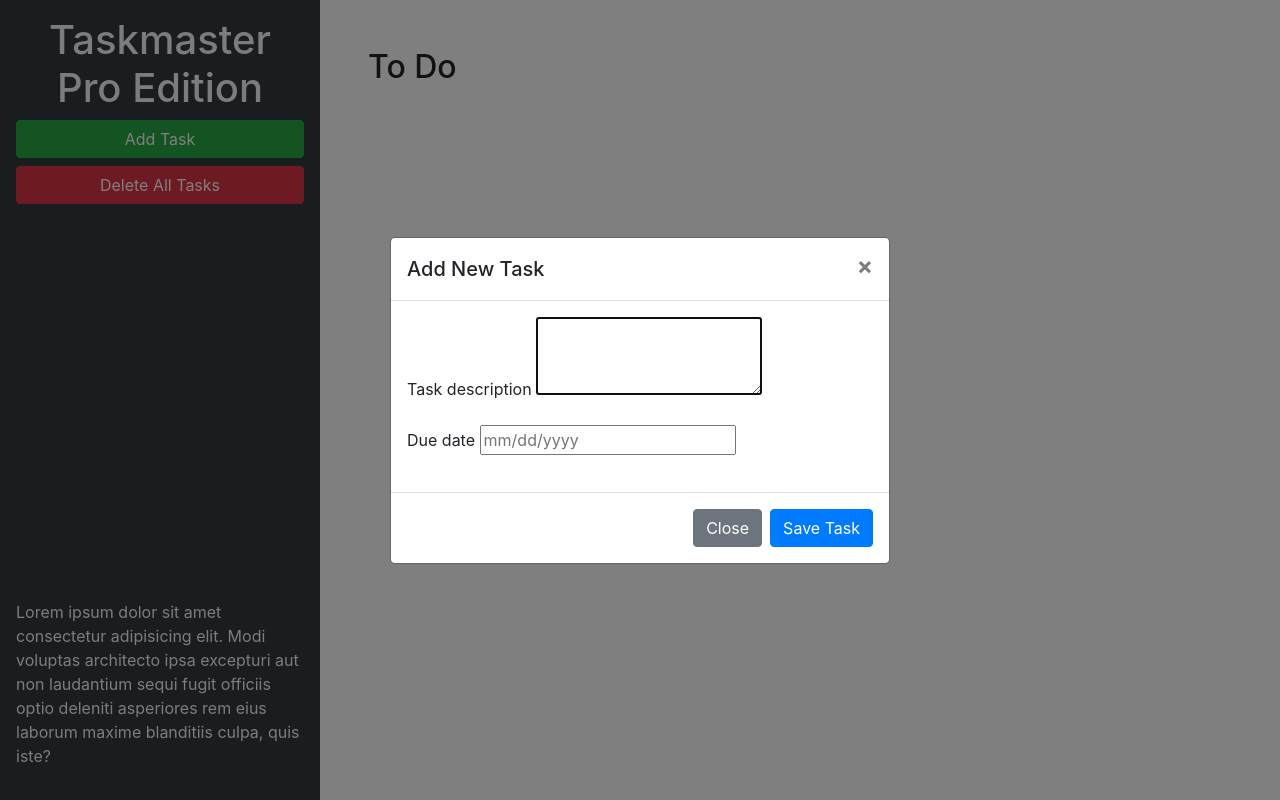
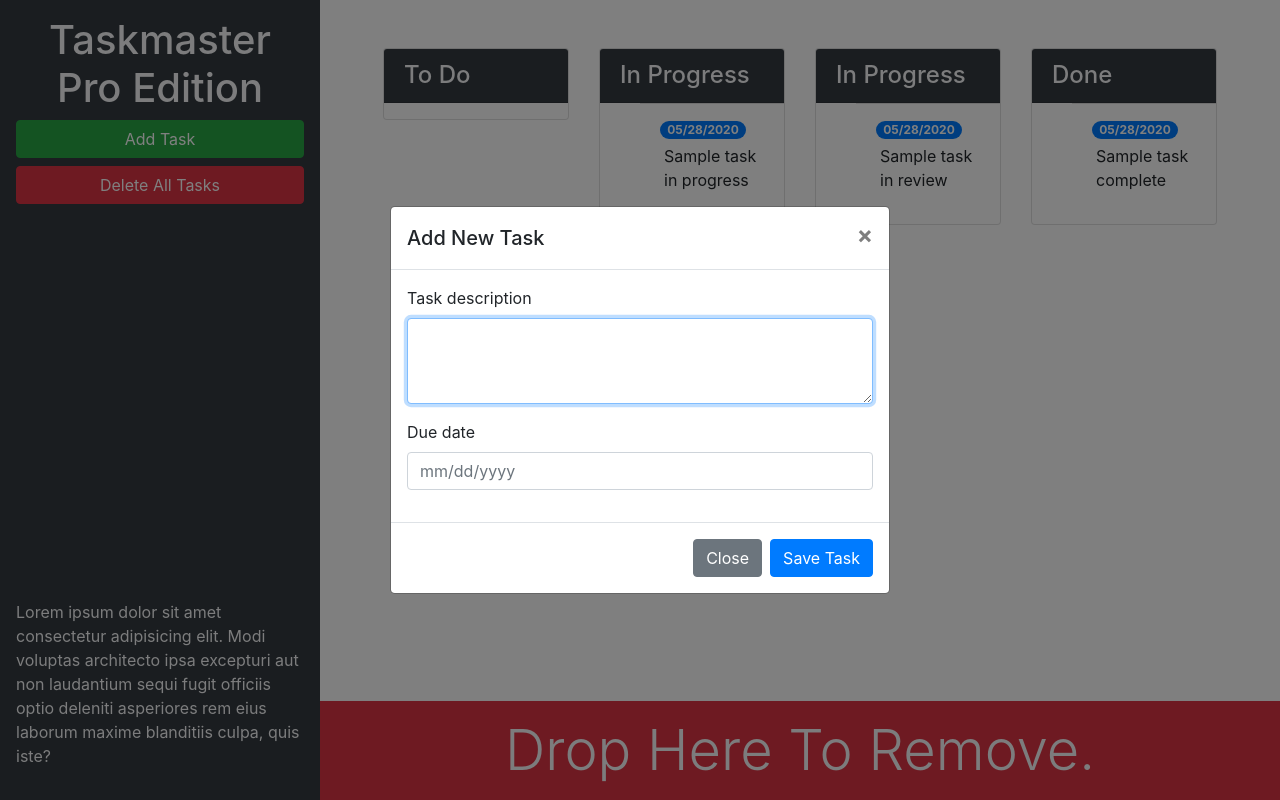
Before and after one commit to WestenskowTristan/Taskmaster-Pro, a plain HTML site: page index.html in a window 1280 px wide. Both pictures are taken after a click on the button "Add Task". Drawn offline with nearby package versions, Linux system fonts and the light colour scheme.

Commit message:
adding functionallity and styling to task cards using bootstrap

```diff
--- a/index.html
+++ b/index.html
@@ -15,7 +15,7 @@
   <body>
     <div class="row min-vh-100 no-gutters">
       <header
-        class="col-12 col-lg-3 bg-dark text-light d-flex flex-column p-4 p-lg-3"
+        class="col-12 col-lg-3 bg-dark text-light sticky-top d-flex flex-column p-4 p-lg-3"
       >
         <h1 class="text-center">Taskmaster Pro Edition</h1>
         <button
@@ -29,17 +29,63 @@
         <button id="remove-tasks" class="btn btn-block btn-danger">
           Delete All Tasks
         </button>
-        <p class="mt-auto">
+        <p class="mt-auto d-none d-lg-block">
           Lorem ipsum dolor sit amet consectetur adipisicing elit. Modi voluptas
           architecto ipsa excepturi aut non laudantium sequi fugit officiis
           optio deleniti asperiores rem eius laborum maxime blanditiis culpa,
           quis iste?
         </p>
       </header>
-      <main class="col-12 col-lg-9">
-        <div class="m-5">
-          <h2>To Do</h2>
-          <ul id="list-toDo" class="list-group"></ul>
+      <main class="col-12 col-lg-9 d-flex flex-column">
+        <div class="m-5 row justify-content-around">
+          <div class="col">
+            <div class="card">
+              <h4 class="card-header bg-dark text-light">To Do</h4>
+              <ul id="list-toDo" class="list-group-flush"></ul>
+            </div>
+          </div>
+
+          <div class="col-12 col-md-6 col-xl-3 mb-3">
+            <div class="card">
+              <h4 class="card-header bg-dark text-light">In Progress</h4>
+              <ul id="list-inProgress" class="list-group-flush">
+                <li class="list-group-item">
+                  <span class="badge badge-primary badge-pill">05/28/2020</span>
+                  <p class="m-1">Sample task in progress</p>
+                </li>
+              </ul>
+            </div>
+          </div>
+
+          <div class="col-12 col-md-6 col-xl-3 mb-3">
+            <div class="card">
+              <h4 class="card-header bg-dark text-light">In Progress</h4>
+              <ul id="list-inReview" class="list-group-flush">
+                <li class="list-group-item">
+                  <span class="badge badge-primary badge-pill">05/28/2020</span>
+                  <p class="m-1">Sample task in review</p>
+                </li>
+              </ul>
+            </div>
+          </div>
+
+          <div class="col-12 col-md-6 col-xl-3 mb-3">
+            <div class="card">
+              <h4 class="card-header bg-dark text-light">Done</h4>
+              <ul id="list-done" class="list-group-flush">
+                <li class="list-group-item">
+                  <span class="badge badge-primary badge-pill">05/28/2020</span>
+                  <p class="m-1">Sample task complete</p>
+                </li>
+              </ul>
+            </div>
+          </div>
+        </div>
+
+        <div id="trash" class="mt-auto">
+          <div class="w-100 bg-danger p-3 text-center text-light display-4">
+            Drop Here To Remove.
+          </div>
         </div>
       </main>
     </div>
@@ -70,12 +116,17 @@
             <form>
               <div class="form-group">
                 <label for="modalTaskDescription">Task description</label>
-                <textarea id="modalTaskDescription" rows="3"></textarea>
+                <textarea
+                  id="modalTaskDescription"
+                  rows="3"
+                  class="form-control"
+                ></textarea>
               </div>
               <div class="form-group">
                 <label for="modalDueDate">Due date</label>
                 <input
                   type="text"
+                  class="form-control"
                   id="modalDueDate"
                   placeholder="mm/dd/yyyy"
                   autocomplete="off"
```
